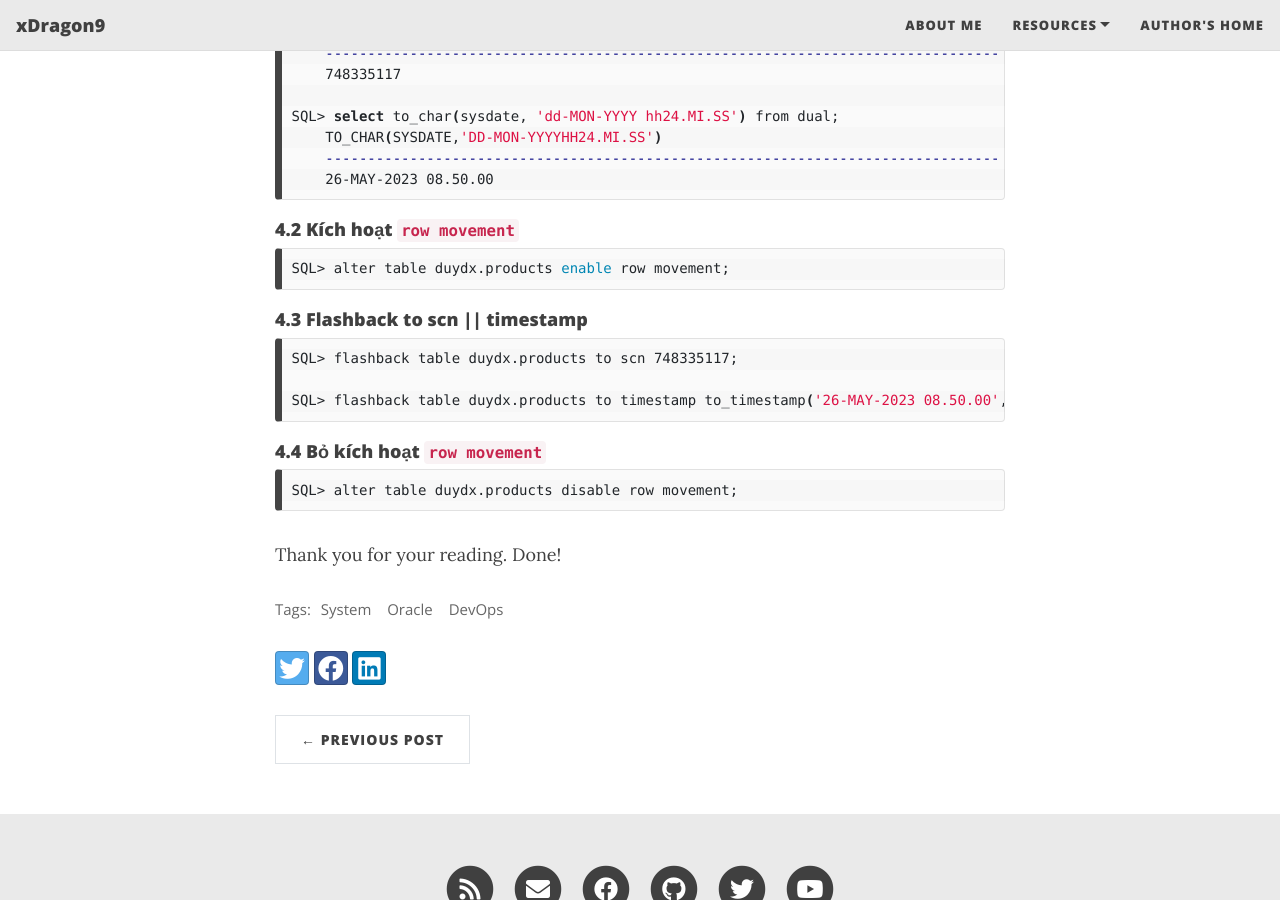
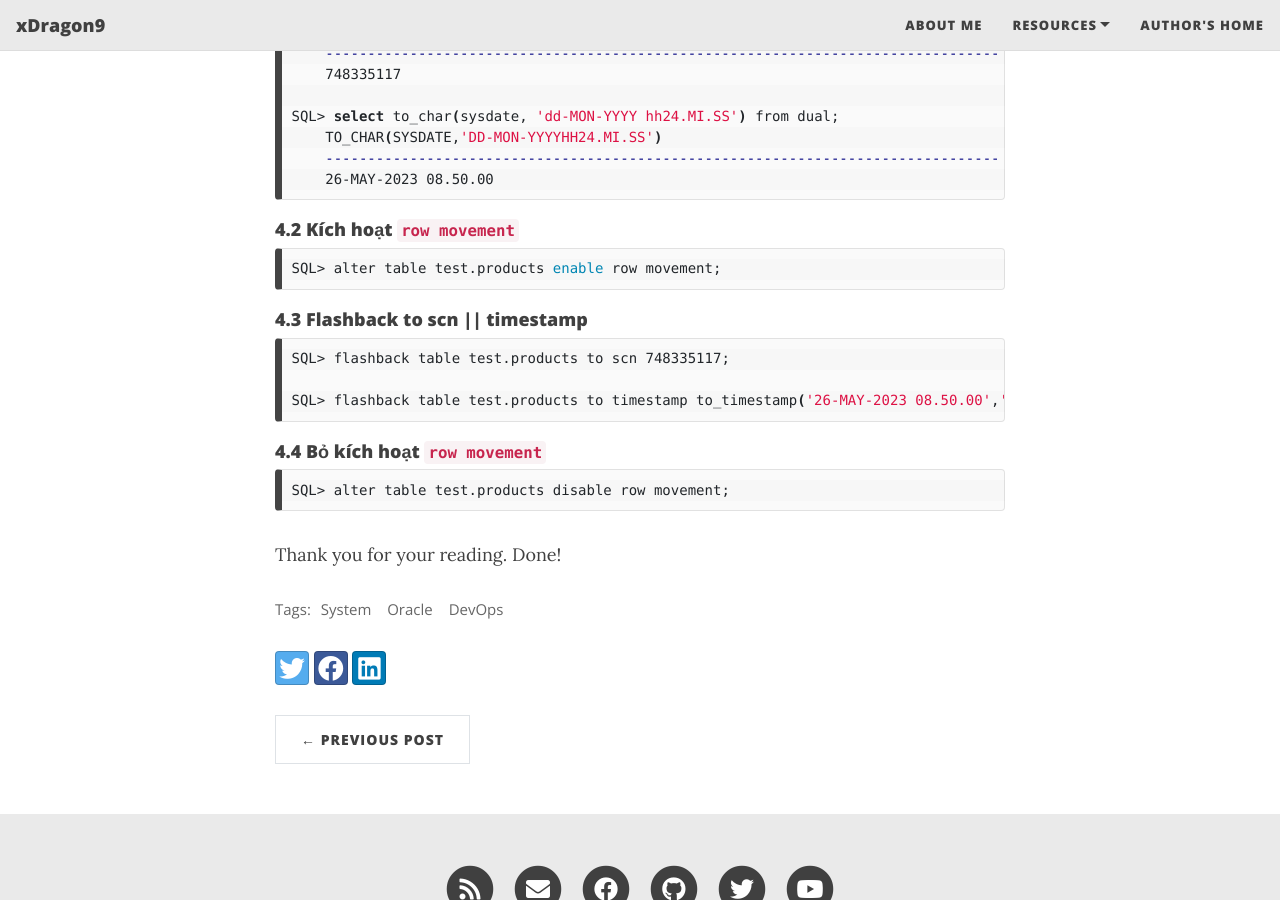
Before and after one commit to trungnvfet/trungnvfet.github.io, a Jekyll site: the page built from _posts/2023-05-26-Oracle_enable_archivelog_and_flashback.md, in a window 1280 px wide and 900 px high, scrolled down 2736 px. Built offline with Jekyll 4.4.1, drawn with Linux system fonts in a browser that asks for light colours; nearby versions of some CDN libraries.

Commit message:
Update 2023-05-26-Oracle_enable_archivelog_and_flashback.md

````diff
--- a/_posts/2023-05-26-Oracle_enable_archivelog_and_flashback.md
+++ b/_posts/2023-05-26-Oracle_enable_archivelog_and_flashback.md
@@ -132,19 +132,19 @@ SQL> select to_char(sysdate, 'dd-MON-YYYY hh24.MI.SS') from dual;
 
 #### 4.2 Kích hoạt `row movement`
 ```bash
-SQL> alter table duydx.products enable row movement;
+SQL> alter table test.products enable row movement;
 ```
 
 #### 4.3 Flashback to scn || timestamp
 ```bash
-SQL> flashback table duydx.products to scn 748335117;
+SQL> flashback table test.products to scn 748335117;
 
-SQL> flashback table duydx.products to timestamp to_timestamp('26-MAY-2023 08.50.00','dd-MON-YY hh24.MI.SS');
+SQL> flashback table test.products to timestamp to_timestamp('26-MAY-2023 08.50.00','dd-MON-YY hh24.MI.SS');
 ```
 
 #### 4.4 Bỏ kích hoạt `row movement`
 ```bash
-SQL> alter table duydx.products disable row movement;
+SQL> alter table test.products disable row movement;
 ```
 
 Thank you for your reading. Done!
````
